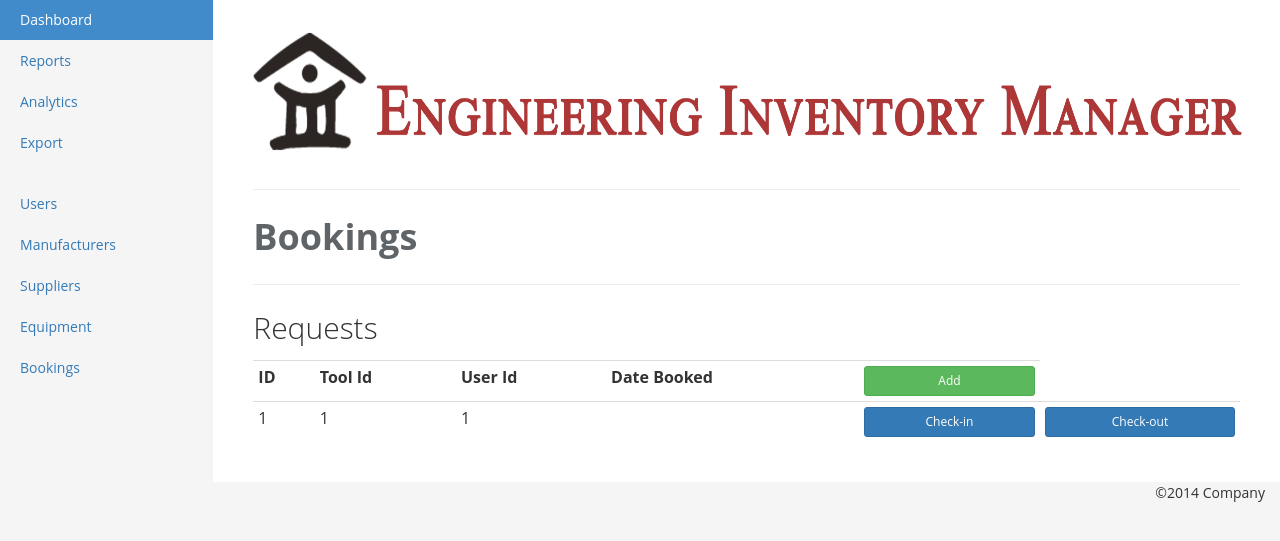
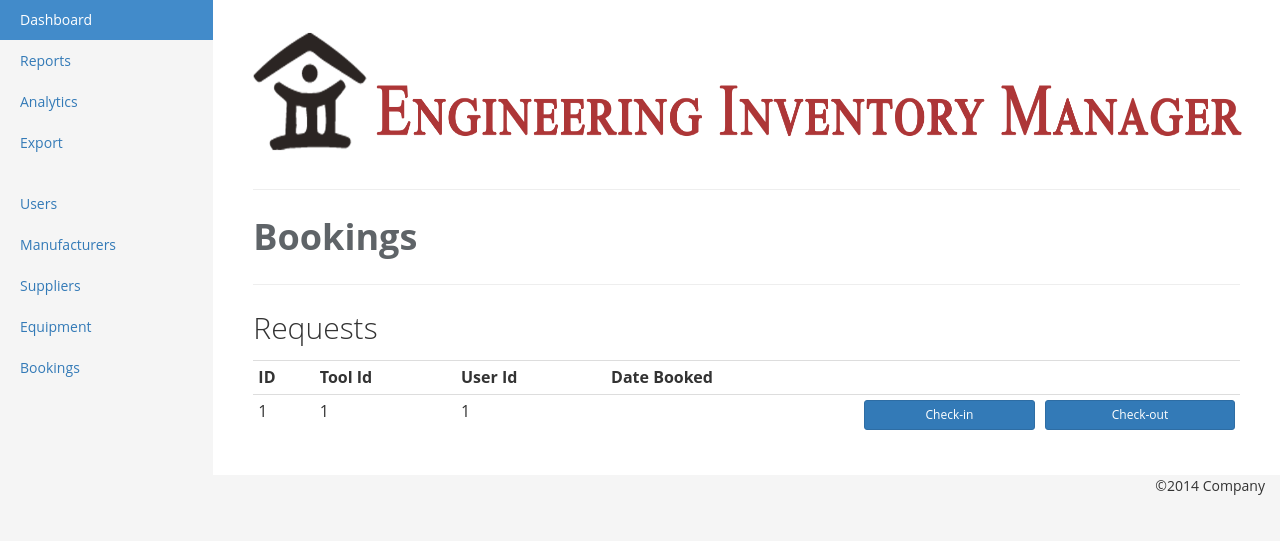
Before and after one commit to Lafia-King/Engineering-Inventory-Organizer, a PHP site: page /Dashboard/bookings.php in a window 1280 px wide. Shown: the part 51-592 px from the top of the page. Run offline with PHP 8.4, Linux system fonts and the light colour scheme; tables that the repository leaves empty hold one stand-in row (values such as "Sample post"); data that the repository does not hold is empty; some libraries are stand-ins or nearby versions.

Commit message:
Removed Add button on bookings.php view

```diff
--- a/Dashboard/bookings.php
+++ b/Dashboard/bookings.php
@@ -1,6 +1,7 @@
 <html>
     <?php
     include("header.html");
+
     echo("<div><h1 style='color:#5f6468;'><b>Bookings</b></h1>"
 //    . "<em>the first priority information</em>"
     . "<hr></div>");
@@ -46,7 +47,8 @@
  		  <th>Tool Id</th>
                   <th>User Id</th>
  		  <th>Date Booked</th>
-                  <th><button type='button' class='btn btn-success btn-sm' style='width:100%;'>Add</button></th>
+                  <th></th>
+                   <th></th>
                   </tr> ");
 
     $row = mysql_fetch_assoc($dataset);
```
